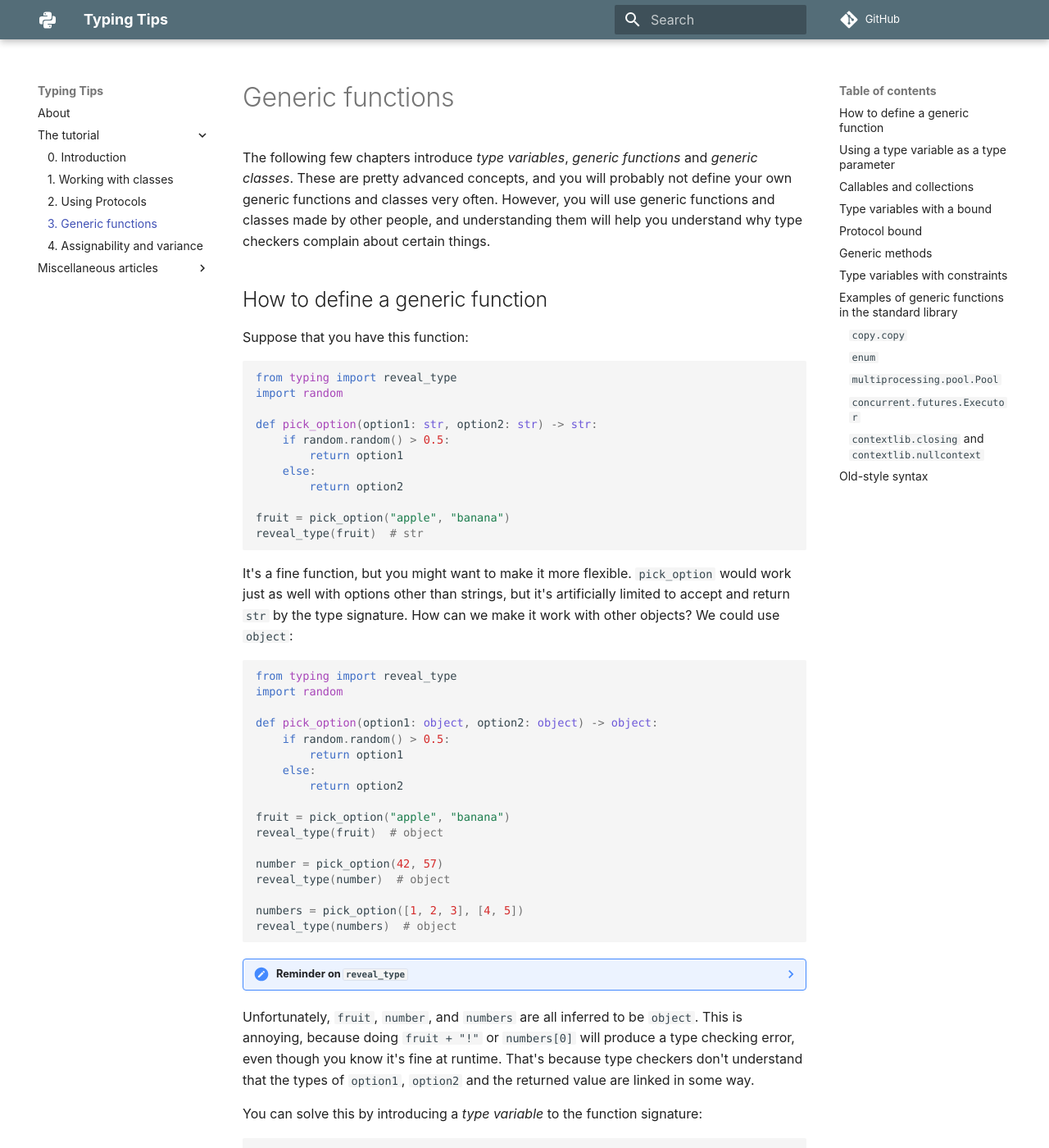
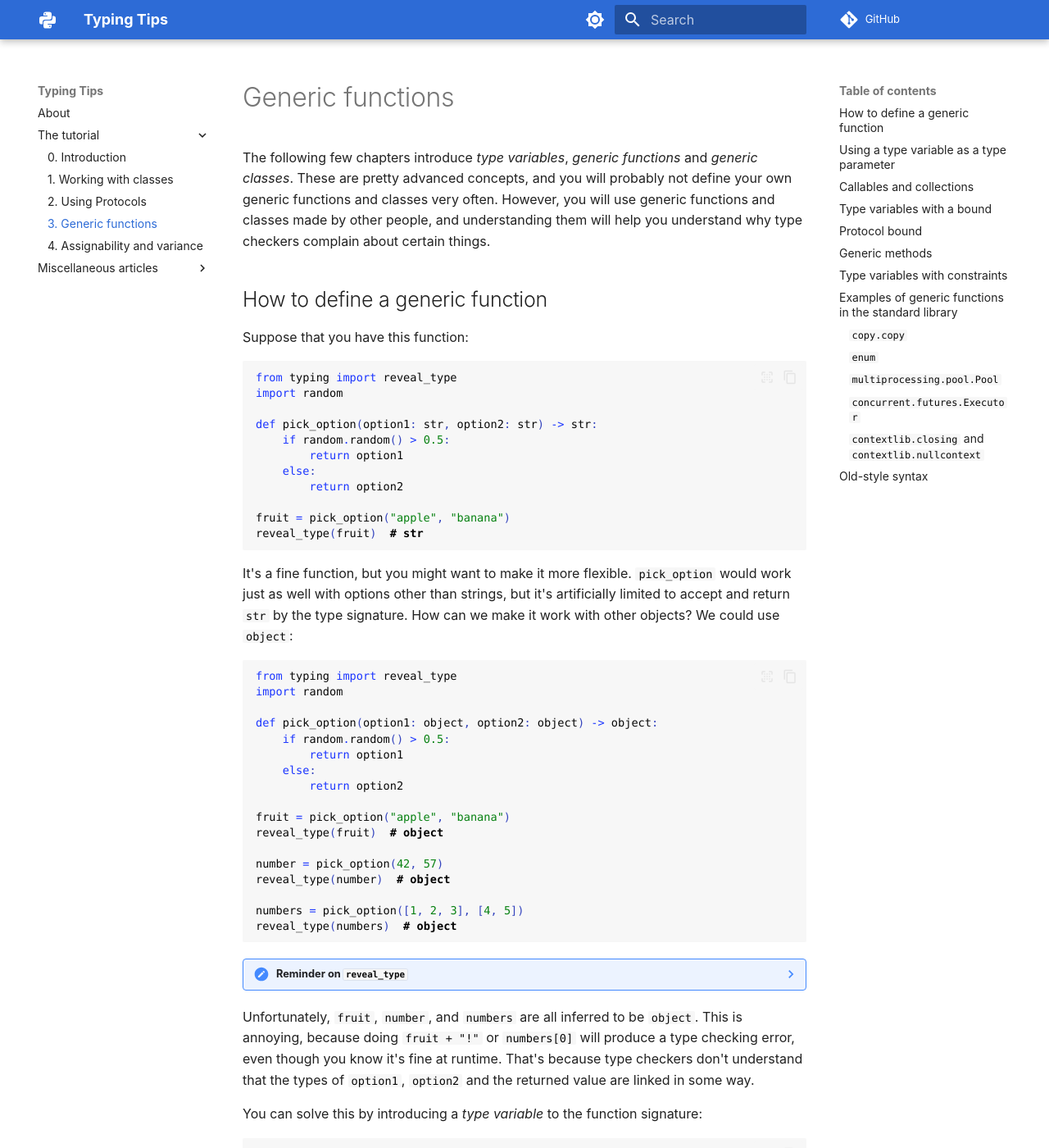
Before and after one commit to decorator-factory/typing-tips, an MkDocs documentation site: the page built from docs/tutorial/3-generic-functions/index.md, in a window 1280 px wide and 1400 px high. Shown: the whole window at 82% size. Built offline with MkDocs 1.6.1 and Material for MkDocs 9.7.7, drawn with Linux system fonts in a browser that asks for light colours; plug-ins that fetch from the network failed and are left out; comment, search, counter and statistics services are not loaded.

Commit message:
add color theme toggle and customize syntax highlighting

````diff
--- /dev/null
+++ b/docs/stylesheets/extra.css
@@ -0,0 +1,62 @@
+/*
+Customized colors for MkDocs Material
+
+For more information see:
+- https://squidfunk.github.io/mkdocs-material/reference/code-blocks/#custom-syntax-theme
+- https://squidfunk.github.io/mkdocs-material/setup/changing-the-colors
+*/
+
+:is(.c, .cm, .c1, .ch, .cs, .sd) {
+    /* Make comments bold */
+    font-weight: bold;
+}
+
+:is(.nb, .bp):not(#_specificity-hack) {
+    /* Make "Name, builtin" and "Name, builtin pseudo" colored normally */
+    color: var(--md-code-hl-name-color);
+}
+
+[data-md-color-scheme] {
+    --md-code-hl-number-color: var(--tytips-code-const);
+    --md-code-hl-special-color: var(--tytips-code-const);
+    --md-code-hl-function-color: var(--md-code-fg-color);
+    --md-code-hl-constant-color: var(--tytips-code-const);
+    --md-code-hl-keyword-color: var(--tytips-code-kw);
+    --md-code-hl-string-color: var(--tytips-code-const);
+    --md-code-hl-name-color: var(--md-code-fg-color);
+    --md-code-hl-operator-color: var(--tytips-code-kw);
+    --md-code-hl-punctuation-color: var(--tytips-code-punct);
+    --md-code-hl-comment-color: var(--tytips-code-comment);
+    --md-code-hl-generic-color: var(--md-code-fg-color);
+    --md-code-hl-variable-color: var(--md-code-fg-color);  /* idk what this one does */
+}
+
+[data-md-color-scheme="slate"] {
+    --md-primary-fg-color: #37a5ff;
+    --md-accent-fg-color: #acffb3;
+
+    --tytips-code-const: #acffb3;
+    --tytips-code-kw: #64b9ff;
+    --tytips-code-punct: #64b9ff;
+    --tytips-code-comment: #fff;
+
+    --md-code-fg-color: #e0e0e0;
+    --md-code-bg-color: #080808;
+    --md-code-hl-color: #64b9ff;
+    --md-code-hl-color--light: #023;
+}
+
+[data-md-color-scheme="default"] {
+    --md-primary-fg-color: #2d6bd6;
+    --md-accent-fg-color: #71cbf1;
+
+    --tytips-code-const: #078111;
+    --tytips-code-kw: #1b35ff;
+    --tytips-code-punct: #3444be;
+    --tytips-code-comment: #000;
+
+    --md-code-fg-color: #080808;
+    --md-code-bg-color: #f7f7f7;
+    --md-code-hl-color: #64b9ff;
+    --md-code-hl-color--light: #f5ffff;
+}
--- a/docs/tutorial/3-generic-functions/index.md
+++ b/docs/tutorial/3-generic-functions/index.md
@@ -55,7 +55,7 @@ reveal_type(numbers)  # object
     some runtime behaviour.
     If you execute this program (e.g. by running `python file.py`), you will see:
 
-    ```py
+    ```
     Runtime type is 'str'
     Runtime type is 'int'
     Runtime type is 'list'
--- a/mkdocs.yml
+++ b/mkdocs.yml
@@ -20,9 +20,27 @@ theme:
     logo: material/language-python
   font: false
   palette:
-    primary: blue grey
-    accent: cyan
+    # Palette toggle for light mode
+    - media: "(prefers-color-scheme: light)"
+      scheme: default
+      primary: custom
+      accent: custom
+      toggle:
+        icon: material/brightness-7
+        name: Switch to dark mode
+
+    # Palette toggle for dark mode
+    - media: "(prefers-color-scheme: dark)"
+      scheme: slate
+      primary: custom
+      accent: custom
+      toggle:
+        icon: material/brightness-4
+        name: Switch to light mode
   favicon: images/favicon.png
+  features:
+    - content.code.copy
+    - content.code.select
 
 markdown_extensions:
   - attr_list
@@ -33,6 +51,7 @@ markdown_extensions:
 
   - pymdownx.highlight:
       anchor_linenums: true
+      line_spans: __span
   - pymdownx.emoji:
       emoji_index: !!python/name:material.extensions.emoji.twemoji
       emoji_generator: !!python/name:material.extensions.emoji.to_svg
@@ -49,3 +68,6 @@ plugins:
       enabled: true
   - search
   - typeset
+
+extra_css:
+  - "stylesheets/extra.css"
````
